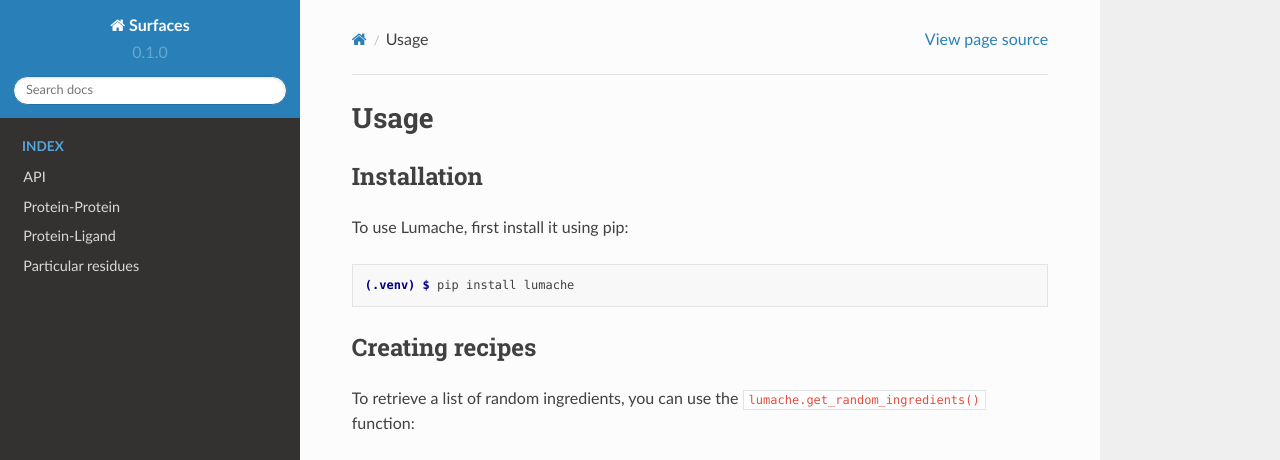
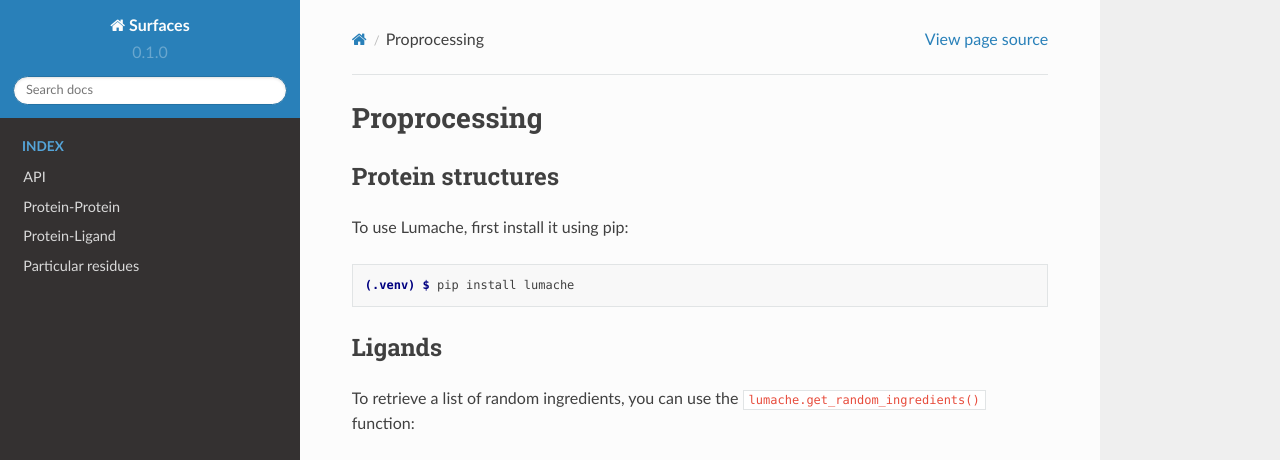
Before and after one commit to nataliateruel/Surfaces_tutorial, a Sphinx documentation site: the page built from docs/source/Proprocessing.rst, in a window 1280 px wide and 1092 px high. Shown: the top 460 px of the window. Built offline with Sphinx 7.4.7 and the Read the Docs theme 2.0.0, drawn with Linux system fonts in a browser that asks for light colours; pages that are not in the unit, such as notebooks, are missing from menus; grey boxes are pictures that could not be loaded.

Commit message:
Update Proprocessing.rst

```diff
--- a/docs/source/Proprocessing.rst
+++ b/docs/source/Proprocessing.rst
@@ -1,9 +1,9 @@
-Usage
+Proprocessing
 =====
 
 .. _installation:
 
-Installation
+Protein structures
 ------------
 
 To use Lumache, first install it using pip:
@@ -12,7 +12,7 @@ To use Lumache, first install it using pip:
 
    (.venv) $ pip install lumache
 
-Creating recipes
+Ligands
 ----------------
 
 To retrieve a list of random ingredients,
```
Also changed, not shown: other parts of docs/source/Proprocessing.rst (+3 -0 lines).
